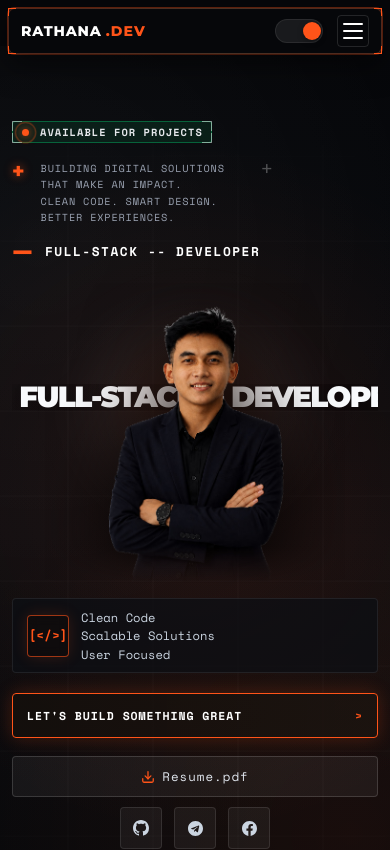
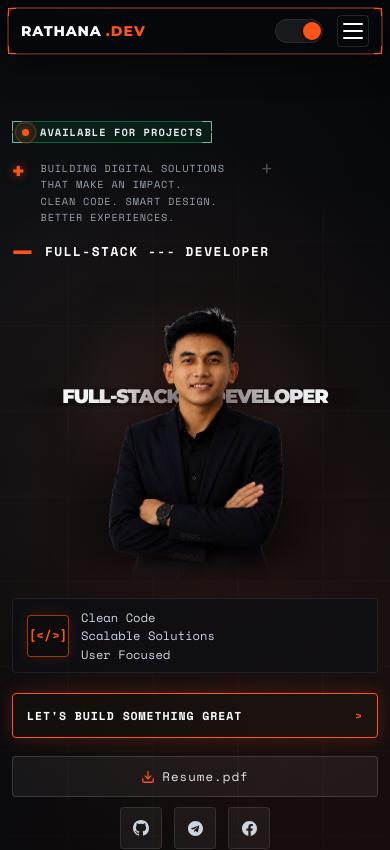
Before and after one commit to Rathana-SOKHA/my_portfolio, a React (Vite) app: page / in a window 390 px wide. Shown: the top 850 px of the page. Built offline with nearby package versions, Linux system fonts and the light colour scheme.

Commit message:
feat: fix responsive issues

```diff
--- a/src/components/HeroSection.jsx
+++ b/src/components/HeroSection.jsx
@@ -2,7 +2,7 @@ import React, { useState } from "react";
 import "../styles/HeroSection.css";
 import profileCutout from "../assets/profile-cutout.png";
 
-const roleText = "FULL-STACK   --   DEVELOPER";
+const roleText = "FULL-STACK  ---  DEVELOPER";
 
 export default function HeroSection() {
   const cvFilePath = "/CV & CL Rathana SOKHA.pdf";
--- a/src/styles/HeroSection.css
+++ b/src/styles/HeroSection.css
@@ -112,7 +112,7 @@
   flex: 0 1 auto;
   max-width: 100%;
   font-family: 'Montserrat', 'Poppins', sans-serif;
-  font-size: clamp(1.5rem, 6.5vw, 8rem);
+  font-size: clamp(1.25rem, 5.5vw, 8rem);
   font-weight: 900;
   line-height: 0.88;
   letter-spacing: -0.055em;
@@ -856,7 +856,7 @@
   }
 
   .giant-role-marquee-track span {
-    font-size: clamp(1.6rem, 7vw, 5.5rem);
+    font-size: clamp(1.25rem, 5vw, 4rem);
   }
 
   .portrait-container {
@@ -994,7 +994,7 @@
   }
 
   .giant-role-marquee-track span {
-    font-size: clamp(1.5rem, 7.5vw, 3.6rem);
+    font-size: clamp(1.1rem, 5vw, 2.8rem);
   }
 
   .portrait-container {
@@ -1111,7 +1111,7 @@
   }
 
   .giant-role-marquee-track span {
-    font-size: clamp(1.45rem, 7.5vw, 2.8rem);
+    font-size: clamp(1rem, 5vw, 2.4rem);
   }
 
   .portrait-container {
```
